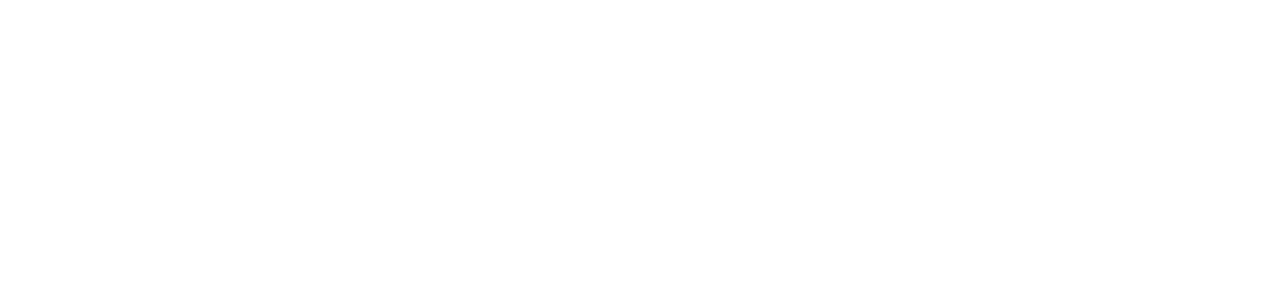
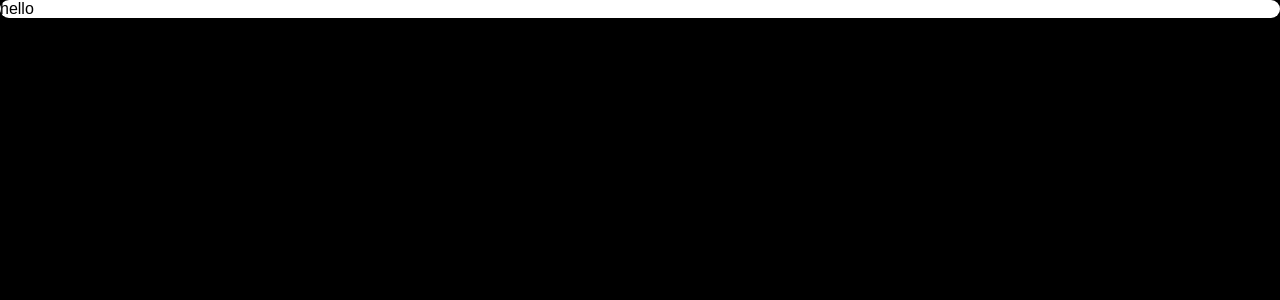
Before and after one commit to Smoopfrog/udemy-practice, a React (Create React App) app: page / in a window 1280 px wide. Shown: the top 300 px of the page. Built offline with nearby package versions, Linux system fonts and the light colour scheme.

Commit message:
create UserForm and Card components:

```diff
--- a/src/App.js
+++ b/src/App.js
@@ -1,10 +1,11 @@
 import React from 'react';
+import UserForm from './components/UserForm';
 
 
 function App() {
   return (
     <div>
-
+      <UserForm></UserForm>
     </div>
   );
 }
--- /dev/null
+++ b/src/components/Card.jsx
@@ -0,0 +1,11 @@
+import styles from './Card.module.css'
+
+const Card = () => {
+  return (
+    <div className={styles.card}>
+      hello
+    </div>
+  )
+}
+
+export default Card;
--- /dev/null
+++ b/src/components/Card.module.css
@@ -0,0 +1,5 @@
+.card {
+  border-radius: 12px;
+  background: white;
+  box-shadow: 0 1px 8px rgba(0, 0, 0, 0.25);
+}
--- /dev/null
+++ b/src/components/UserForm.jsx
@@ -0,0 +1,14 @@
+import Card from "./Card";
+
+const UserForm = () => {
+  return (
+    <Card>
+      <div>
+        <label>Name</label>
+        <input></input>
+      </div>
+    </Card>
+  )
+}
+
+export default UserForm;
--- a/src/index.css
+++ b/src/index.css
@@ -1,5 +1,6 @@
 * {
   box-sizing: border-box;
+  background-color: black;
 }
 
 html {
```
